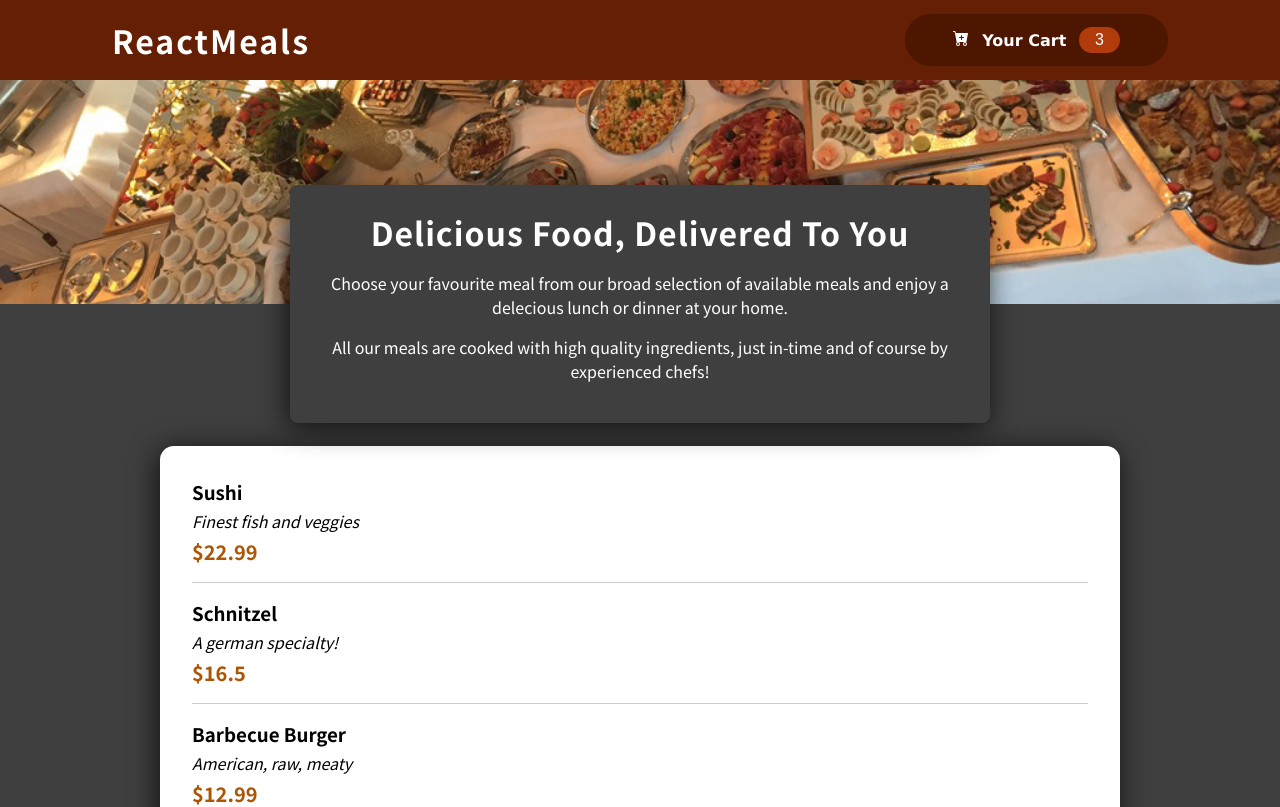
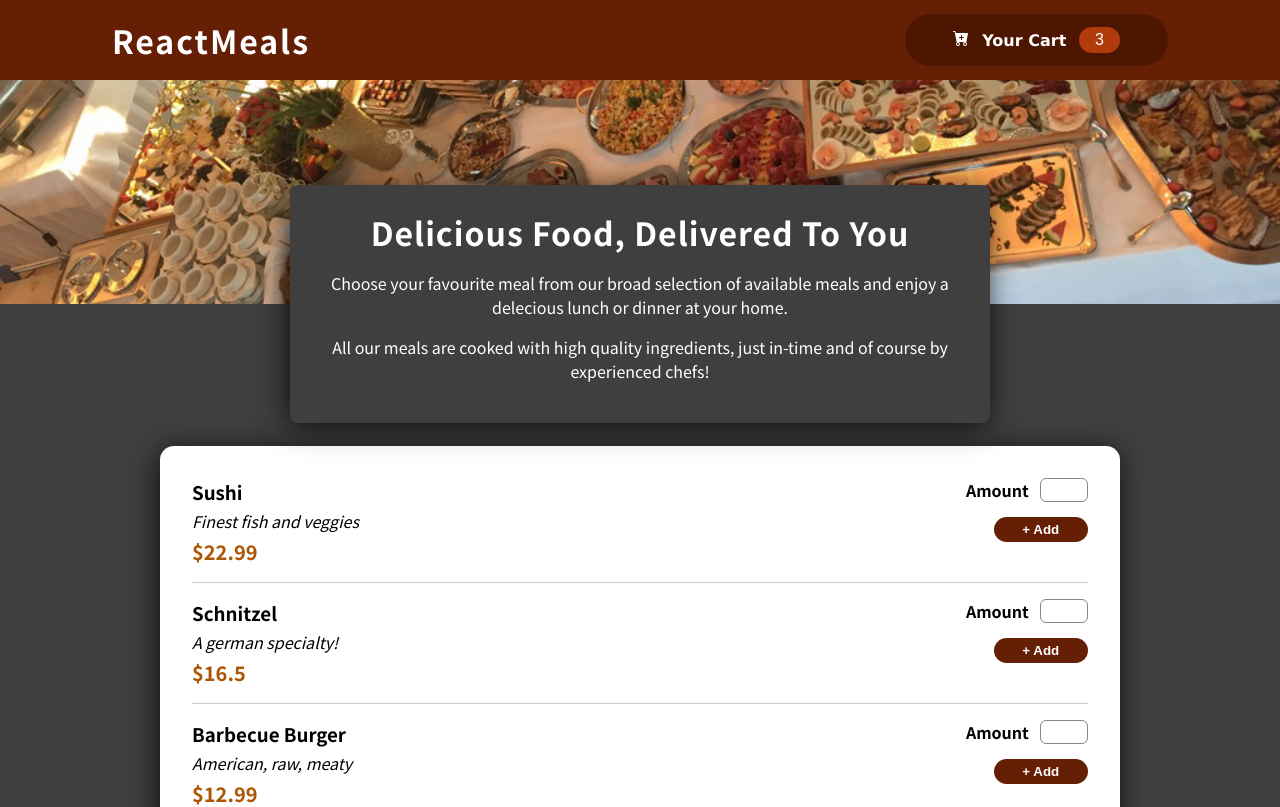
Before and after one commit to axhar-ibraheem/Restaurant-app, a React (Create React App) app: page / in a window 1280 px wide. Shown: the top 807 px of the page. Built offline with nearby package versions, Linux system fonts and the light colour scheme.

Commit message:
form component added

```diff
--- a/src/components/Meals/MealItems.js
+++ b/src/components/Meals/MealItems.js
@@ -1,6 +1,7 @@
 import React from "react";
 import "./MealItems.css";
 import Card from "../UI/Card";
+import MealsForm from "./MealsForm";
 
 const DUMMY_MEALS = [
   {
@@ -37,7 +38,7 @@ const MealItems = () => {
         <div className="description">{item.description}</div>
         <div className="price">{`$${item.price}`}</div>
       </div>
-      <div></div>
+      <MealsForm></MealsForm>
     </li>
   ));
 
--- /dev/null
+++ b/src/components/Meals/MealsForm.css
@@ -0,0 +1,29 @@
+.meals-form {
+  text-align: right;
+}
+.input {
+  display: flex;
+  margin-bottom: 0.8rem;
+}
+
+.meals-label {
+  text-transform: capitalize;
+  font-weight: bold;
+  margin-right: 0.7rem;
+}
+.meals-input {
+  width: 3rem;
+  padding: 0.2rem 0.2rem;
+  border-radius: 6px;
+  border: 1px solid #888885;
+}
+
+.meals-btn {
+  padding: 0.3rem 1.8rem;
+  background: #641f04;
+  color: white;
+  font-weight: bold;
+  border-radius: 20px;
+  border: none;
+  cursor: pointer;
+}
--- /dev/null
+++ b/src/components/Meals/MealsForm.js
@@ -0,0 +1,24 @@
+import "./MealsForm.css";
+
+const MealsForm = () => {
+  return (
+    <form className="meals-form">
+      <div className="input">
+        <label className="meals-label" htmlFor="amount">
+          amount
+        </label>
+        <input
+          className="meals-input"
+          type="number"
+          id="amount"
+          min="1"
+          max="5"
+        />
+      </div>
+
+      <button className="meals-btn">+ Add</button>
+    </form>
+  );
+};
+
+export default MealsForm;
```
